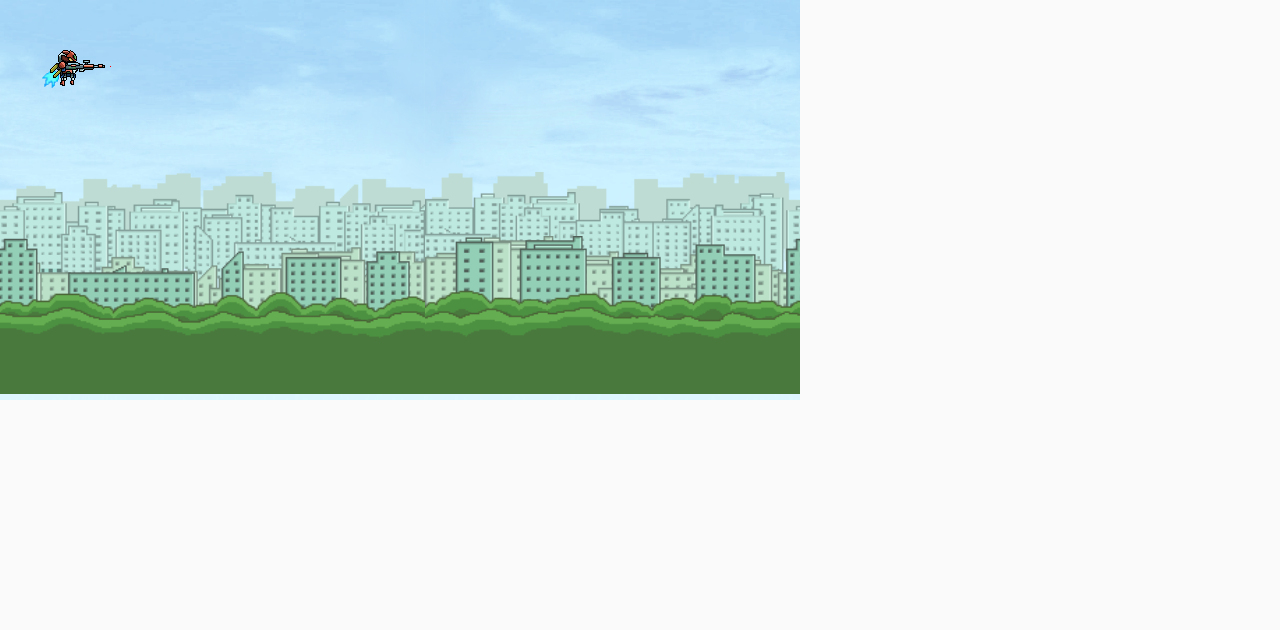
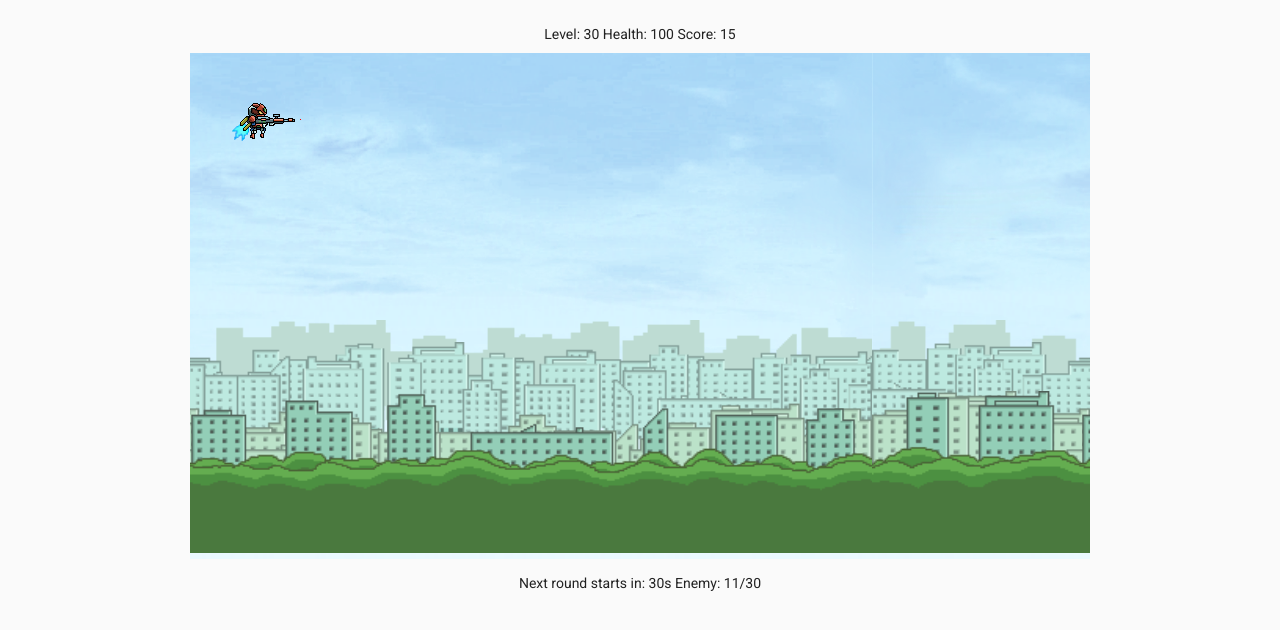
Before and after one commit to nnikka/space-shooter, a Vue app: page /#/ in a window 1280 px wide. Shown: the top 630 px of the page. Built offline with nearby package versions, Linux system fonts and the light colour scheme.

Commit message:
refactor game scene

```diff
--- a/src/components/gameWorld/buildings.vue
+++ b/src/components/gameWorld/buildings.vue
@@ -16,7 +16,7 @@
 <style>
 .ss-game-buildings-container {
   position: relative;
-  margin-bottom: -7%;
+  margin-bottom: -8.5%;
   z-index: 90;
 }
 .ss-game-buildings-container img {
--- a/src/components/gameWorld/ground.vue
+++ b/src/components/gameWorld/ground.vue
@@ -47,7 +47,7 @@
 .ss-game-world-grass-container .ss-bush {
   width: 100%;
   height: auto;
-  margin-bottom: -4.5%;
+  margin-bottom: -5.5%;
   position: relative;
   z-index: 100;
 }
@@ -55,5 +55,7 @@
   position: absolute;
   width: 100%;
   height: 100%;
+  left: 0;
+  top: 0;
 }
 </style>
--- a/src/views/game/index.vue
+++ b/src/views/game/index.vue
@@ -1,37 +1,33 @@
 <template>
-  <div ref="gameScene" class="ss-game-view">
-    <game-world />
-    <player :scene="gameScene" />
-  </div>
+  <v-container grid-list-md text-xs-center>
+    <v-layout row wrap>
+      <v-flex xs12 sm12 md12 lg12 xl2>
+        <player-stats />
+      </v-flex>
+      <v-flex xs12 sm12 md12 lg12 xl8>
+        <scene />
+      </v-flex>
+      <v-flex sx12 sm12 md12 lg12 xl2>
+        <round-stats />
+      </v-flex>
+    </v-layout>
+  </v-container>
 </template>
 
 <script>
-import GameWorld from '@/components/gameWorld'
-import Player from '@/components/player'
+import Scene from './scene'
+import PlayerStats from './playerStats'
+import RoundStats from './roundStats'
 
 export default {
   name: 'game',
   components: {
-    GameWorld,
-    Player
-  },
-  data() {
-    return {
-      gameScene: null
-    }
-  },
-  mounted() {
-    this.gameScene = this.$refs.gameScene
+    Scene,
+    PlayerStats,
+    RoundStats
   }
 }
 </script>
 
 <style>
-.ss-game-view {
-  width: 800px;
-  height: 400px;
-  position: relative;
-  display: inline-block;
-  overflow: hidden;
-}
 </style>
--- /dev/null
+++ b/src/views/game/playerStats.vue
@@ -0,0 +1,17 @@
+<template>
+  <div>
+    Level: 30
+    Health: 100
+    Score: 15
+  </div>
+</template>
+
+<script>
+export default {
+
+}
+</script>
+
+<style>
+
+</style>
--- /dev/null
+++ b/src/views/game/roundStats.vue
@@ -0,0 +1,16 @@
+<template>
+  <div>
+    Next round starts in: 30s
+    Enemy: 11/30
+  </div>
+</template>
+
+<script>
+export default {
+
+}
+</script>
+
+<style>
+
+</style>
--- /dev/null
+++ b/src/views/game/scene.vue
@@ -0,0 +1,57 @@
+<template>
+  <div ref="gameScene" class="ss-game-view" :style="{ height: height + 'px' }">
+    <game-world />
+    <player :scene="$refs.gameScene" />
+  </div>
+</template>
+
+<script>
+import GameWorld from '@/components/gameWorld'
+import Player from '@/components/player'
+
+export default {
+  name: 'gameScene',
+  components: {
+    GameWorld,
+    Player
+  },
+  data() {
+    return {
+      windowHeight: 0,
+      windowWidth: 0,
+      height: 506,
+      width: 900
+    }
+  },
+  methods: {
+    recalculateSceneHeight() {
+      this.width = this.$refs.gameScene.getBoundingClientRect().width
+      this.height = this.$refs.gameScene.getBoundingClientRect().width / 16 * 9
+    },
+  },
+  mounted() {
+    this.windowHeight = window.innerHeight
+    this.windowWidth = window.innerWidth
+    window.addEventListener('resize', () => {
+      this.windowHeight = window.innerHeight
+      this.windowWidth = window.innerWidth
+    })
+  },
+  watch: {
+    windowWidth(newVal, oldVal) {
+      this.recalculateSceneHeight()
+    }
+  }
+}
+</script>
+
+<style>
+.ss-game-view {
+  width: 100%;
+  max-width: 900px;
+  max-height: 506px;
+  position: relative;
+  display: inline-block;
+  overflow: hidden;
+}
+</style>
```
